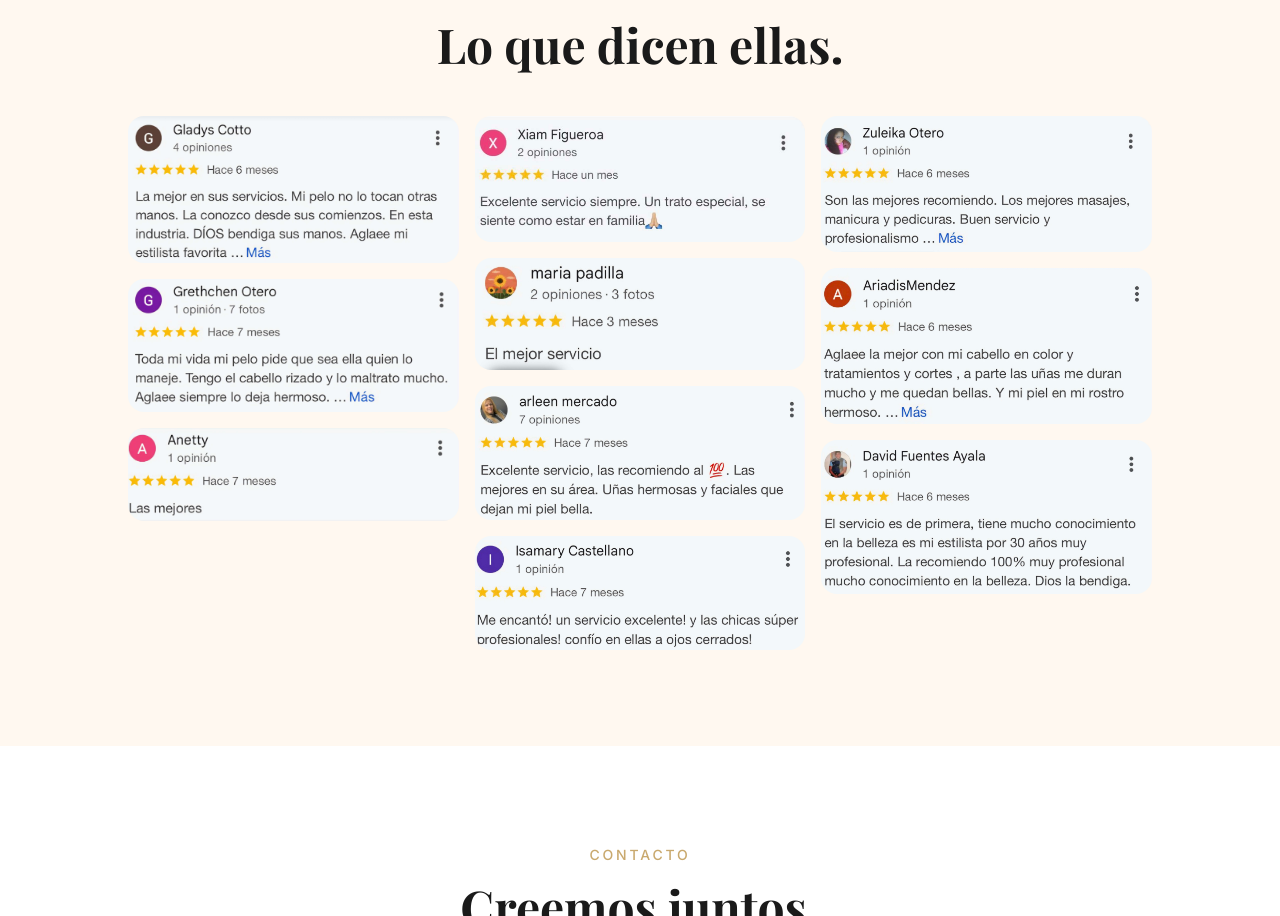
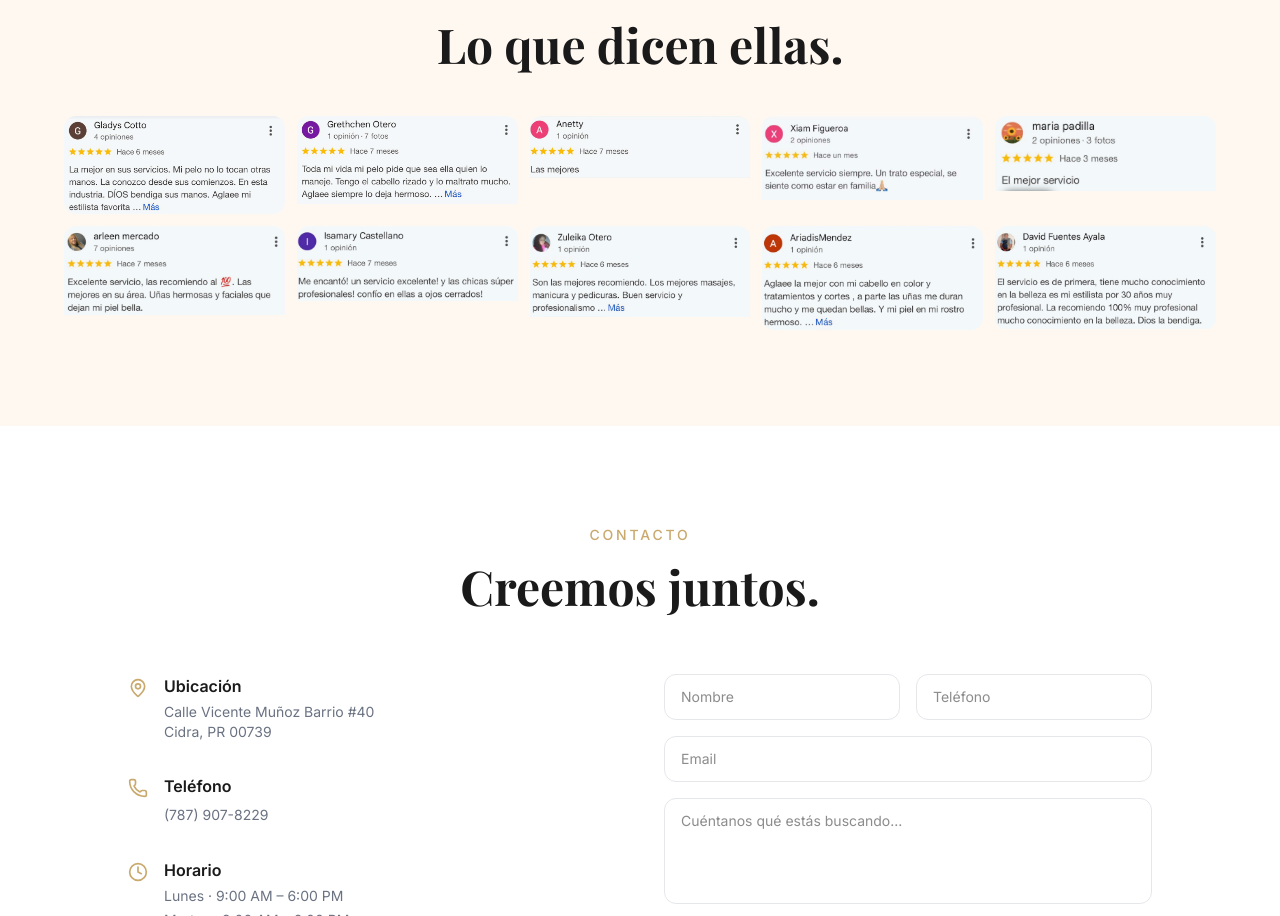
Before and after one commit to ipollc2024-hub/aglas-salon-web, a Next.js app: page / in a window 1280 px wide. Shown: the part 5926-6842 px from the top of the page. Built offline with nearby package versions, Linux system fonts and the light colour scheme; a web font is replaced by a local one.

Commit message:
reseñas: solo 10 fotos en grid sin overlay

```diff
--- a/src/components/Testimonios.tsx
+++ b/src/components/Testimonios.tsx
@@ -26,13 +26,13 @@ export default function Testimonios() {
           </h2>
         </div>
 
-        <div className="columns-2 md:columns-3 gap-4 space-y-4 max-w-5xl mx-auto">
+        <div className="grid grid-cols-2 md:grid-cols-3 lg:grid-cols-5 gap-3 max-w-6xl mx-auto">
           {fotos.map((foto, idx) => (
-            <div key={idx} className="break-inside-avoid rounded-2xl overflow-hidden">
+            <div key={idx} className="rounded-xl overflow-hidden">
               <img
                 src={foto}
-                alt={`Reseña de clienta`}
-                className="w-full h-auto"
+                alt="Reseña"
+                className="w-full h-auto block"
                 loading="lazy"
               />
             </div>
```
